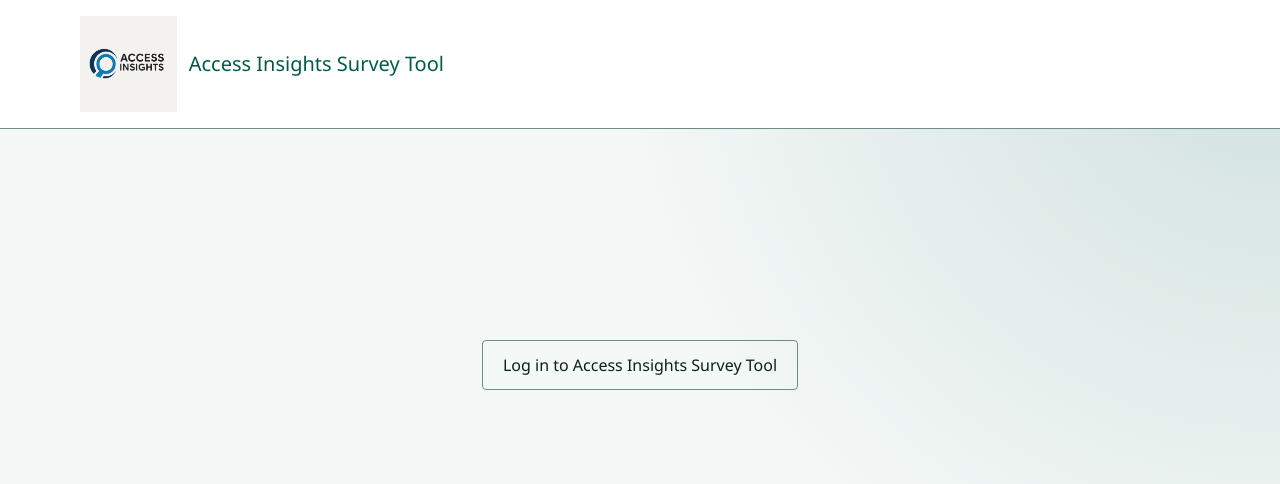
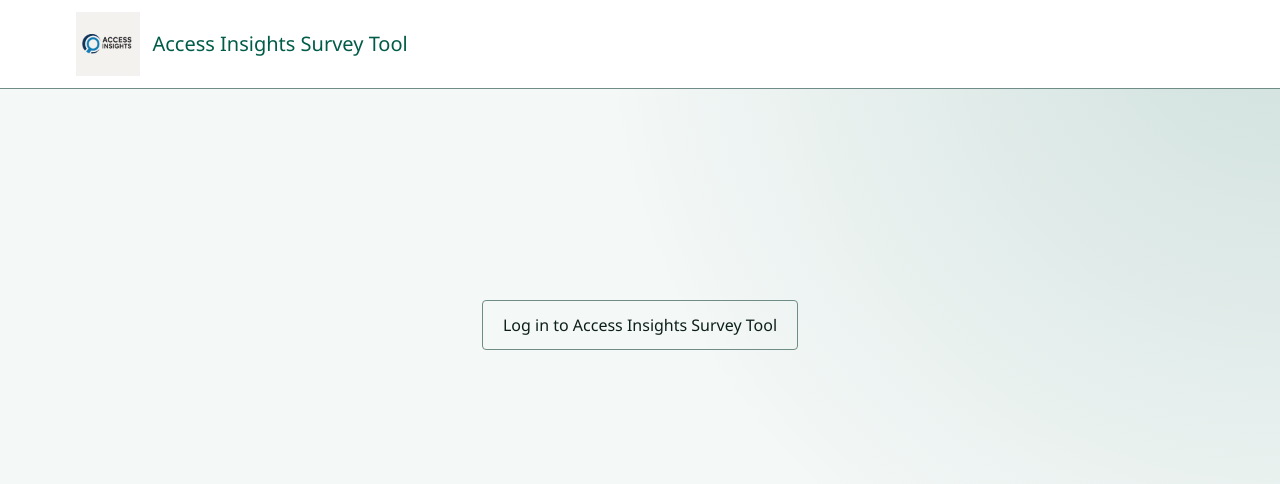
Before and after one commit to access-insights/survey-tool, a React (Vite) app in the folder apps/web/: page /login in a window 1280 px wide. Shown: the top 484 px of the page. Built offline with nearby package versions, Linux system fonts and the light colour scheme; no server answers.

Commit message:
Add My Surveys report action and reduce header vertical space

```diff
--- a/apps/web/src/components/Layout.tsx
+++ b/apps/web/src/components/Layout.tsx
@@ -19,11 +19,11 @@
         Skip to main content
       </a>
       <header className="border-b border-base-border bg-base-surface">
-        <div className="mx-auto flex max-w-6xl flex-wrap items-center justify-between gap-4 p-4">
+        <div className="mx-auto flex max-w-6xl flex-wrap items-center justify-between gap-3 p-3">
           <Link to="/" className="flex items-center gap-3 text-xl" aria-label={t('en', 'appName')}>
             <picture>
               <source srcSet="/access_insights_logo_inverse.png" media="(prefers-color-scheme: dark), (forced-colors: active)" />
-              <img src="/access_insights_logo.png" alt="" aria-hidden="true" className="h-24 w-auto" />
+              <img src="/access_insights_logo.png" alt="" aria-hidden="true" className="h-16 w-auto" />
             </picture>
             <span>{t('en', 'appName')}</span>
           </Link>
@@ -83,7 +83,7 @@
           </div>
         </div>
         {profile && mobileMenuOpen ? (
-          <div id="primary-nav-mobile" className="border-t border-base-border p-4 md:hidden">
+          <div id="primary-nav-mobile" className="border-t border-base-border p-3 md:hidden">
             <nav aria-label="Primary" className="flex flex-col gap-2">
               <NavLink className="target-size rounded px-3 py-2" to="/dashboard">
                 Dashboard
--- a/apps/web/src/pages/MySurveysPage.tsx
+++ b/apps/web/src/pages/MySurveysPage.tsx
@@ -147,6 +147,9 @@
                     <Link className="target-size rounded border border-base-border px-2 py-1" to={`/builder/${survey.id}`}>
                       Edit
                     </Link>
+                    <Link className="target-size rounded border border-base-border px-2 py-1" to={`/reports/${survey.id}`}>
+                      View Report
+                    </Link>
                     <button
                       type="button"
                       className="target-size rounded border border-base-border px-2 py-1 disabled:cursor-not-allowed disabled:opacity-60"
```
